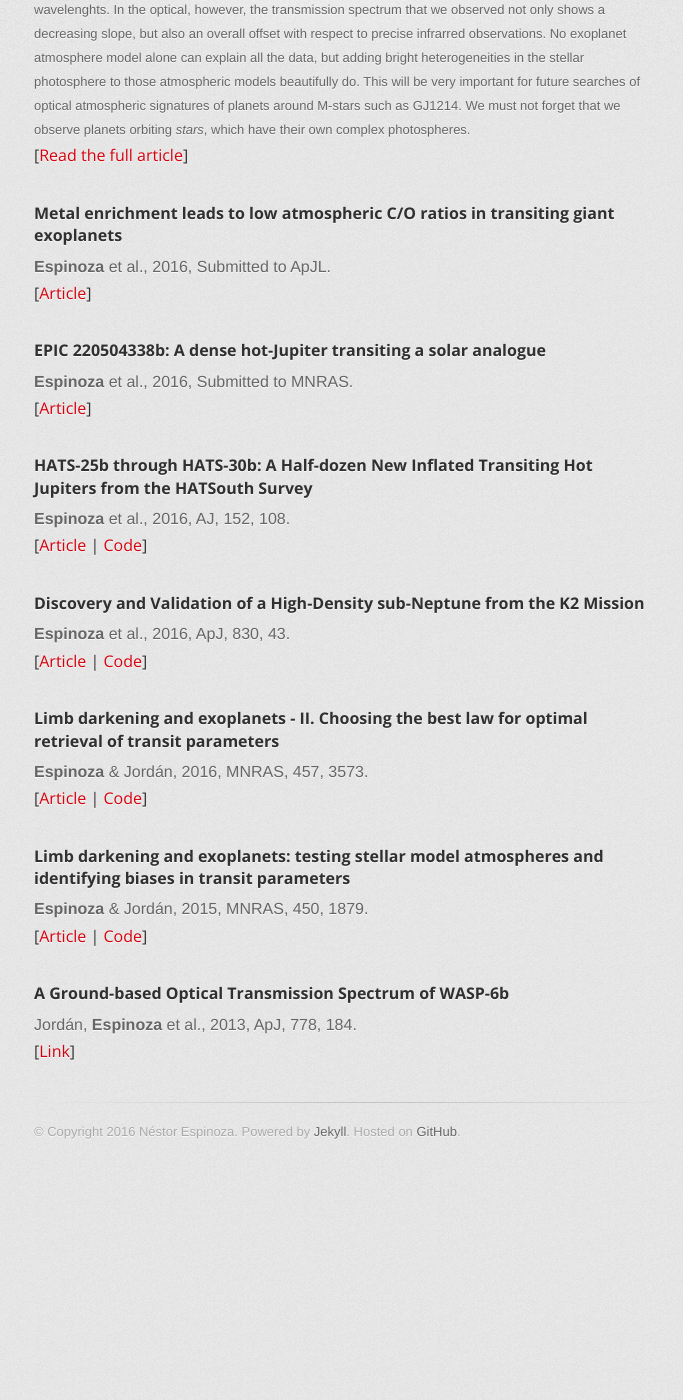
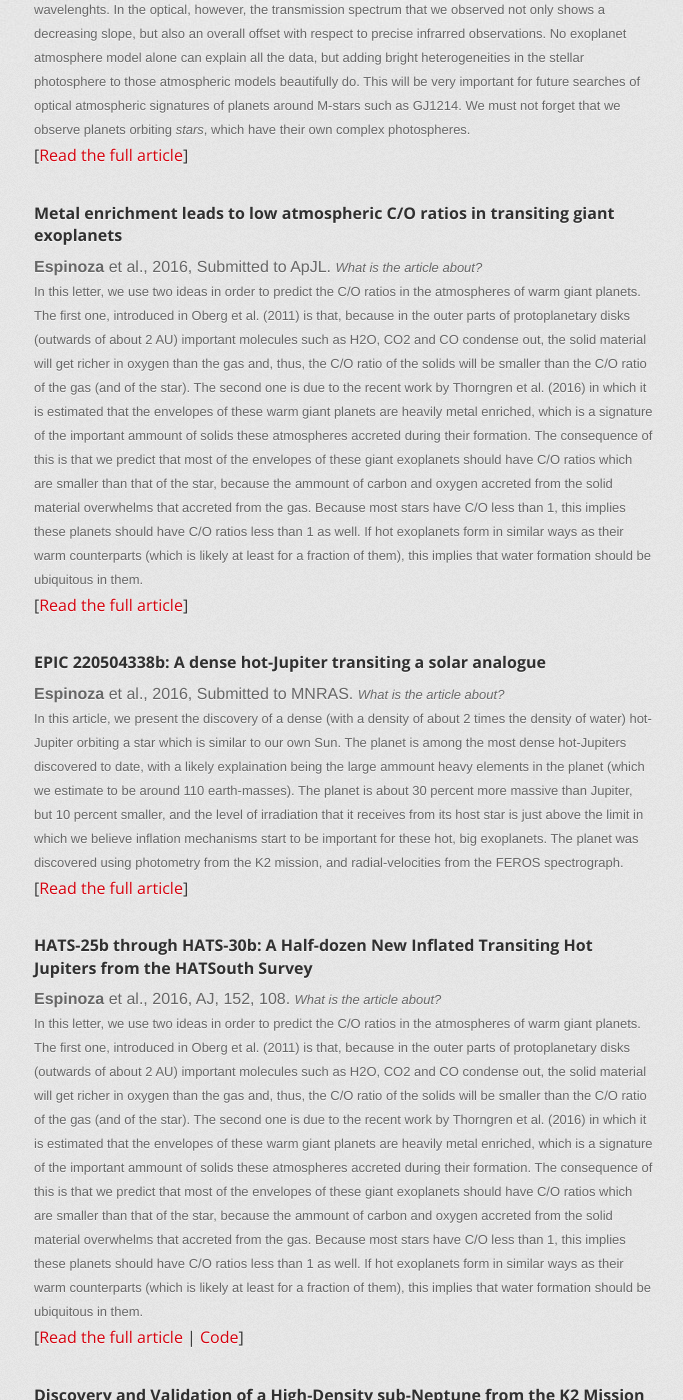
Before and after one commit to cphyc/cphyc.github.io, a Jekyll site: the page built from publications/index.html, in a window 1280 px wide and 1400 px high, scrolled down 512 px. Shown: the whole window, without its empty margins (296-979 px from the left). Built offline with Jekyll 4.4.1, drawn with Linux system fonts in a browser that asks for light colours; before the commit the page ends 1684 px from its top, so only the background shows below that; some of the changed text lies outside the part shown.

Commit message:
Added more info on other articles. Three missing.

```diff
--- a/publications/index.html
+++ b/publications/index.html
@@ -28,25 +28,63 @@ Here is a list of selected publications that best represent my current research
   <div class="job">
     <h4><b>Metal enrichment leads to low atmospheric C/O ratios in transiting giant exoplanets</b></h4>
     <b>Espinoza</b> et al., 2016, Submitted to ApJL.
-    <h5>[<a href="https://arxiv.org/abs/1611.08616" target="_blank">Article</a>]</h5>
+    <font size="2" align="justify"><i>What is the article about?</i> <br>
+    In this letter, we use two ideas in order to predict the C/O ratios in the atmospheres of warm giant planets. The first one, introduced
+    in Oberg et al. (2011) is that, because in the outer parts of protoplanetary disks (outwards of about 2 AU) important molecules such as
+    H2O, CO2 and CO condense out, the solid material will get richer in oxygen than the gas and, thus, the C/O ratio of the solids will be
+    smaller than the C/O ratio of the gas (and of the star). The second one is due to the recent work by Thorngren et al. (2016) in which
+    it is estimated that the envelopes of these warm giant planets are heavily metal enriched, which is a signature of the important ammount
+    of solids these atmospheres accreted during their formation. The consequence of this is that we predict that most of the envelopes of these
+    giant exoplanets should have C/O ratios which are smaller than that of the star, because the ammount of carbon and oxygen accreted from the
+    solid material overwhelms that accreted from the gas. Because most stars have C/O less than 1, this implies these planets should have
+    C/O ratios less than 1 as well. If hot exoplanets form in similar ways as their warm counterparts (which is likely at least for a fraction of
+    them), this implies that water formation should be ubiquitous in them.</font>
+    <h5>[<a href="https://arxiv.org/abs/1611.08616" target="_blank">Read the full article</a>]</h5>
   </div>
   <br>
   <div class="job">
     <h4><b>EPIC 220504338b: A dense hot-Jupiter transiting a solar analogue</b></h4>
     <b>Espinoza</b> et al., 2016, Submitted to MNRAS.
-    <h5>[<a href="https://arxiv.org/abs/1611.07614" target="_blank">Article</a>]</h5>
+    <font size="2" align="justify"><i>What is the article about?</i> <br>
+    In this article, we present the discovery of a dense (with a density of about 2 times the density of water) hot-Jupiter orbiting a star which
+    is similar to our own Sun. The planet is among the most dense hot-Jupiters discovered to date, with a likely explaination being the large
+    ammount heavy elements in the planet (which we estimate to be around 110 earth-masses). The planet is about 30 percent more massive than
+    Jupiter, but 10 percent smaller, and the level of irradiation that it receives from its host star is just above the limit in which we
+    believe inflation mechanisms start to be important for these hot, big exoplanets. The planet was discovered using photometry from the K2
+    mission, and radial-velocities from the FEROS spectrograph.</font>
+    <h5>[<a href="https://arxiv.org/abs/1611.07614" target="_blank">Read the full article</a>]</h5>
   </div>
   <br>
   <div class="job">
     <h4><b>HATS-25b through HATS-30b: A Half-dozen New Inflated Transiting Hot Jupiters from the HATSouth Survey</b></h4>
     <b>Espinoza</b> et al., 2016, AJ, 152, 108.
-    <h5>[<a href="http://adsabs.harvard.edu/abs/2016arXiv160600023E" target="_blank">Article</a> | <a href="https://github.com/nespinoza/luckyimg-reduction" target="_blank">Code</a>]</h5>
+    <font size="2" align="justify"><i>What is the article about?</i> <br>
+    In this letter, we use two ideas in order to predict the C/O ratios in the atmospheres of warm giant planets. The first one, introduced
+    in Oberg et al. (2011) is that, because in the outer parts of protoplanetary disks (outwards of about 2 AU) important molecules such as
+    H2O, CO2 and CO condense out, the solid material will get richer in oxygen than the gas and, thus, the C/O ratio of the solids will be
+    smaller than the C/O ratio of the gas (and of the star). The second one is due to the recent work by Thorngren et al. (2016) in which
+    it is estimated that the envelopes of these warm giant planets are heavily metal enriched, which is a signature of the important ammount
+    of solids these atmospheres accreted during their formation. The consequence of this is that we predict that most of the envelopes of these
+    giant exoplanets should have C/O ratios which are smaller than that of the star, because the ammount of carbon and oxygen accreted from the
+    solid material overwhelms that accreted from the gas. Because most stars have C/O less than 1, this implies these planets should have
+    C/O ratios less than 1 as well. If hot exoplanets form in similar ways as their warm counterparts (which is likely at least for a fraction of
+    them), this implies that water formation should be ubiquitous in them.</font>
+    <h5>[<a href="http://adsabs.harvard.edu/abs/2016arXiv160600023E" target="_blank">Read the full article</a> | <a href="https://github.com/nespinoza/luckyimg-reduction" target="_blank">Code</a>]</h5>
   </div>
   <br>
   <div class="job">
     <h4><b>Discovery and Validation of a High-Density sub-Neptune from the K2 Mission</b></h4>
     <b>Espinoza</b> et al., 2016, ApJ, 830, 43.
-    <h5>[<a href="http://adsabs.harvard.edu/abs/2016arXiv160107608E" target="_blank">Article</a> | <a href="https://github.com/nespinoza/exonailer" target="_blank">Code</a>]</h5>
+    <font size="2" align="justify"><i>What is the article about?</i> <br>
+    In this article, we report the discovery of a planet which is only 2 times the size of Earth, but 16 times more massive! Although the
+    error on our mass measurement are large (6 earth-masses), this is a very interesting planet because of many reasons. First, the planet
+    falls just where two-layer models of planetary structure predict planets made of pure rock to fall. Of course, these models are too simple
+    to explain most of planets, and is likely that this planet is not made of pure rock but, instead, has either large fractions of water and/or
+    a thick hydrogen envelope. Second, taking its radius and mass at face value, planets as small and massive as this one are rare. However,
+    further data is needed in order to better constrain the mass of the planet, which is currently very uncertain. The discovery was made using
+    data from the K2 mission, and observations made with the HARPS spectrograph mounted on the ESO La Silla 3.6m telescope.
+    </font>
+    <h5>[<a href="http://adsabs.harvard.edu/abs/2016arXiv160107608E" target="_blank">Read the full article</a> | <a href="https://github.com/nespinoza/exonailer" target="_blank">Code</a>]</h5>
   </div>
   <br>
   <div class="job">
```
